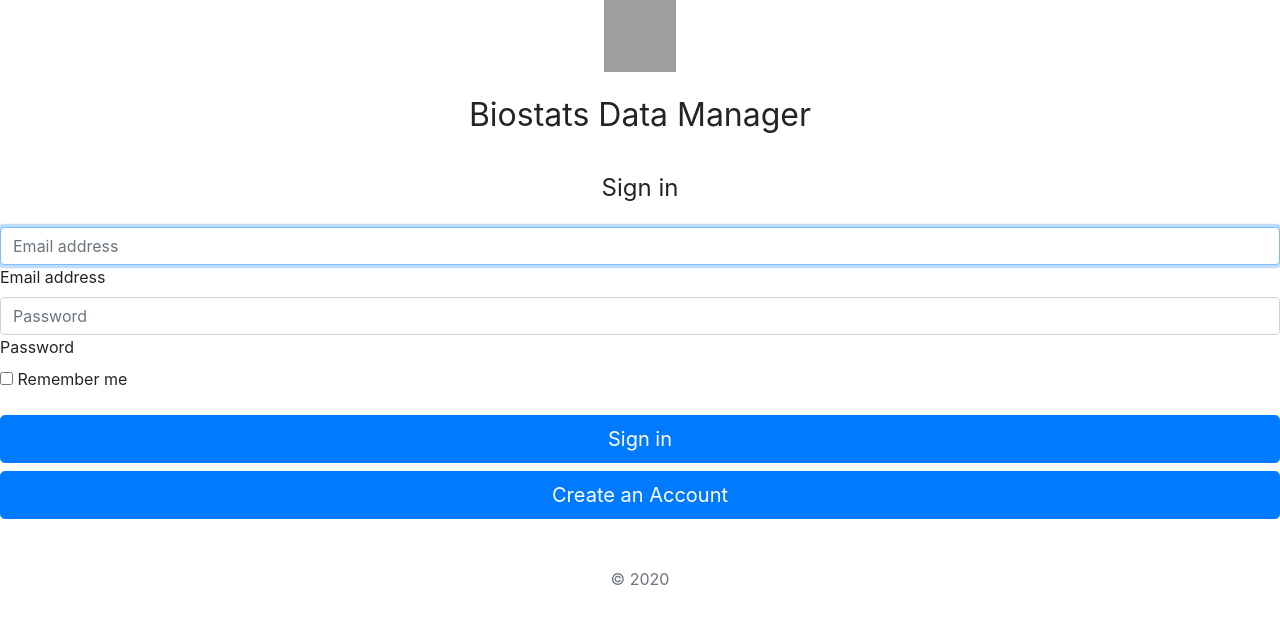
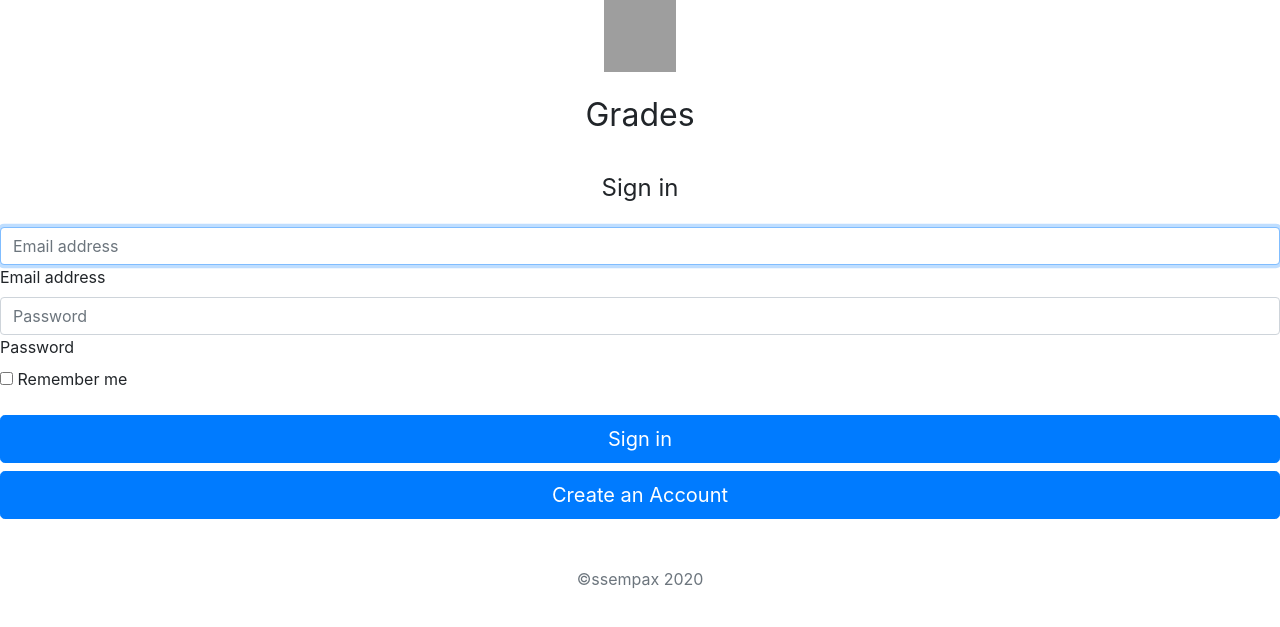
Before and after one commit to ssempax1/WebindividualFinal, a Flask app: page / in a window 1280 px wide. Shown: the top 627 px of the page. Run offline with Flask 2, Linux system fonts and the light colour scheme; data comes from the database, SQL or seed files in the repository; some libraries are stand-ins or nearby versions; grey boxes are pictures that could not be loaded.

Commit message:
updated files

```diff
--- a/app/app.py
+++ b/app/app.py
@@ -17,21 +17,21 @@ mysql.init_app(app)
 
 
 @app.route('/')
-def sign_in():
+def signin():
     user = {'username': "Ssempax's Project"}
     cursor = mysql.get_db().cursor()
     cursor.execute('SELECT * FROM tblGradesImport')
     result = cursor.fetchall()
-    return render_template('/index.html', title='Grades Sign in ', user=user, grades=result)
+    return render_template('index.html', title='Grades Sign in ', user=user, grades=result)
 
 
-@app.route('/signon')
-def signon():
-    user = {'username':"Ssempax's Project"}
+@app.route('/enroll')
+def enroll():
+    user = {'username': "Ssempax's Project"}
     cursor = mysql.get_db().cursor()
     cursor.execute('SELECT * FROM tblGradesImport')
     result = cursor.fetchall()
-    return render_template('register.html', title='Register Form', user=user, grade=result)
+    return render_template('enroll.html', title='Enroll Form', user=user, grade=result)
 
 
 @app.route('/home', methods=['GET'])
@@ -139,7 +139,6 @@ def api_edit(grade_id) -> str:
 
 @app.route('/api/v1/grades/', methods=['POST'])
 def api_add() -> str:
-
     content = request.json
 
     cursor = mysql.get_db().cursor()
--- a/app/templates/index.html
+++ b/app/templates/index.html
@@ -37,7 +37,7 @@
 <form class="form-signin">
     <div class="text-center mb-4">
         <img class="mb-4"  src= "{{ url_for('static',filename='assets/brand/bootstrap-solid.svg') }}" alt="" width="72" height="72">
-        <h1 class="h2 mb-3 font-weight-normal">Biostats Data Manager</h1>
+        <h1 class="h2 mb-3 font-weight-normal"> Grades</h1>
         <br/>
         <h3 class="h4 mb-3 font-weight-normal"> Sign in</h3>
     </div>
@@ -58,8 +58,8 @@
         </label>
     </div>
     <button class="btn btn-lg btn-primary btn-block" type="submit">Sign in</button>
-    <a href="/register" class="card-link btn btn-lg btn-primary btn-block">Create an Account</a>
-    <p class="mt-5 mb-3 text-muted text-center">&copy; 2020</p>
+    <a href="/enroll.html" class="card-link btn btn-lg btn-primary btn-block">Create an Account</a>
+    <p class="mt-5 mb-3 text-muted text-center">&copy;ssempax 2020</p>
 </form>
 </body>
 </html>
--- a/app/templates/layout.html
+++ b/app/templates/layout.html
@@ -22,7 +22,7 @@
 
 
 <nav class="navbar navbar-expand-lg navbar-light bg-light mb-1">
-  <a class="navbar-brand" href="/">{% if user %}{{ user.username }}'s Homepage{% else %}
+  <a class="navbar-brand" href="#">{% if user %}{{ user.username }}'s Homepage{% else %}
     <title>Welcome to My Homepage</title>
     {% endif %}</a>
   <button aria-controls="navbarNavDropdown" aria-expanded="false" aria-label="Toggle navigation" class="navbar-toggler" data-target="#navbarNavDropdown" data-toggle="collapse" type="button">
--- a/app/templates/view.html
+++ b/app/templates/view.html
@@ -11,7 +11,7 @@
         <li class="list-group-item">Test 3: {{ grade.Test3 }}</li>
         <li class="list-group-item">Test 4: {{ grade.Test4 }}</li>
         <li class="list-group-item">Final: {{ grade.Final }}</li>
-        <li class="list-group-item">Grade : {{ grade.Grade }}</li>
+        <li class="list-group-item">Grade: {{ grade.Grade }}</li>
     </ul>
     <div class="card-body">
         <a href="/edit/{{grade.id}}" class="card-link btn btn-primary">edit</a>
--- a/docker-compose.yml
+++ b/docker-compose.yml
@@ -1,4 +1,4 @@
-version: "3"
+version: "2"
 services:
   app:
     build: ./app
```
Also changed, not shown: app/templates/enroll.html (renamed from app/templates/signon.html, +18 -12 lines), 1 other file.
